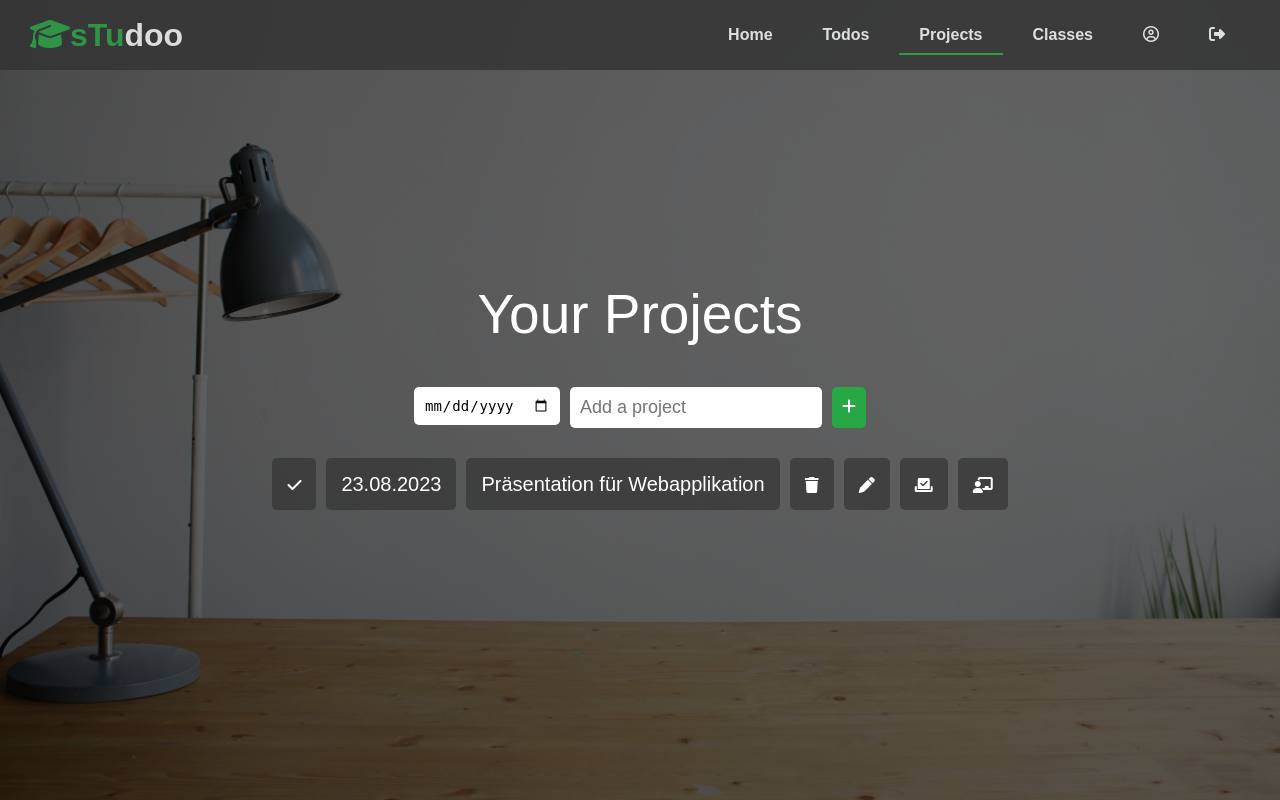
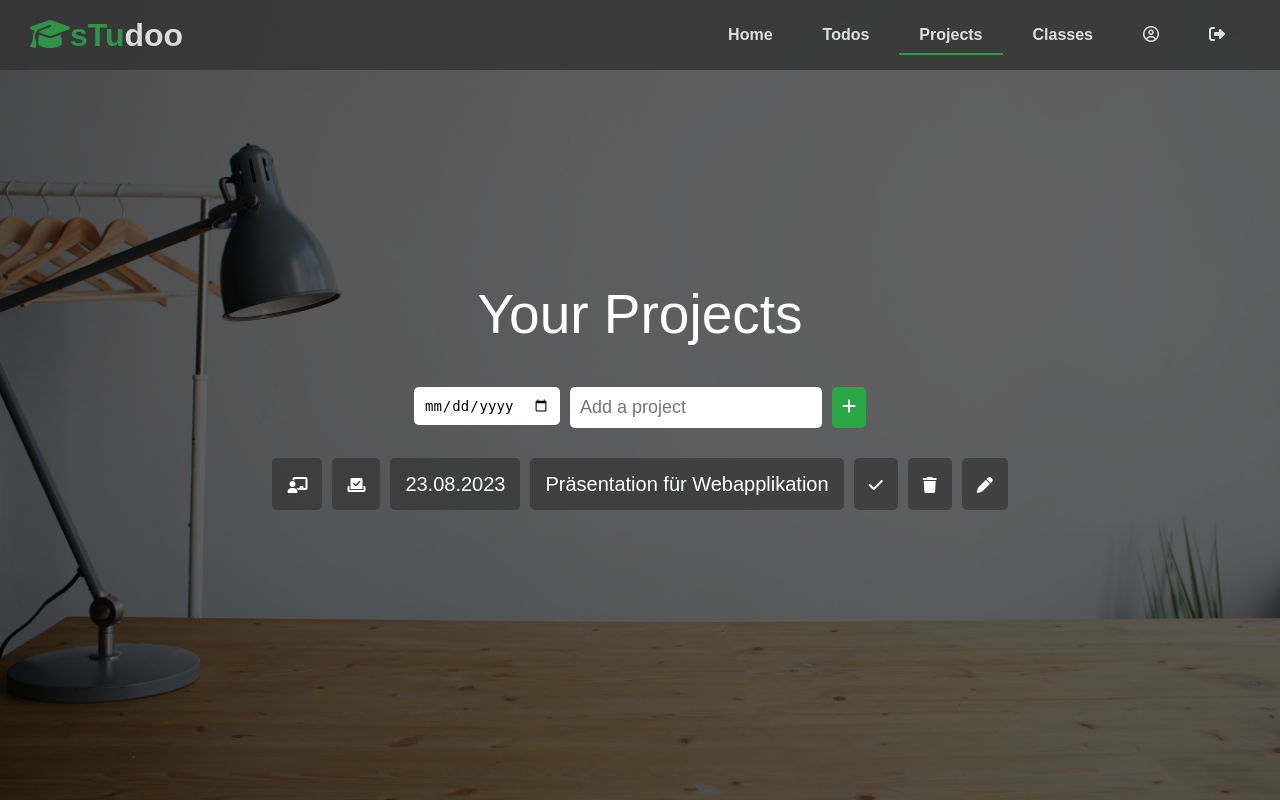
Before and after one commit to andrej-moor/sTudoo, a Flask app: template templates/projects.html in a window 1280 px wide. Run offline with Flask 3, Linux system fonts and the light colour scheme; the template is opened without the code that fills it, so the values that code supplies are empty; some libraries are stand-ins or nearby versions; some web fonts are replaced.

Commit message:
Change CSS Link

```diff
--- a/templates/projects.html
+++ b/templates/projects.html
@@ -4,8 +4,8 @@
   <meta charset="UTF-8">
   <meta http-equiv="X-UA-Compatible" content="IE=edge">
   <meta name="viewport" content="width=device-width, initial-scale=1.0">
-  <link rel="stylesheet" href="CSS/utilities.css">
-  <link rel="stylesheet" href="CSS/stylesheet_projects.css">
+  <link rel="stylesheet" href="/static/css/utilities.css">
+  <link rel="stylesheet" href="/static/css/stylesheet_projects.css">
   <script src="https://kit.fontawesome.com/29bd2ed884.js" crossorigin="anonymous"></script>
   <title>sTudoo | Projects </title>
 </head>
@@ -40,14 +40,13 @@
       <div id="projects-overview">
         <table>
           <tr>
+            <td><a href="#" class="pen"><i class="fa-solid fa-chalkboard-user"></i></a></td>
+            <td><a href="#" class="pen"><i class="fa-sharp fa-solid fa-check-to-slot"></i></a></td>
+            <td>23.08.2023</td>
+            <td><a href="#" class="project-link">Präsentation für Webapplikation</a></td>
             <td><a href="#" class="checkmark"><i class="fa-solid fa-check"></td>
-            <td>23.08.2023</td>
-            <td>Präsentation für Webapplikation</td>
             <td><a href="#" class="trash"><i class="fa-solid fa-trash"></td>
             <td><a href="#" class="pen"><i class="fa-solid fa-pen"></i></a></td>
-            <!-- Add a Todo to Project List -->
-            <td><a href="#" class="pen"><i class="fa-sharp fa-solid fa-check-to-slot"></i></a></td>
-            <td><a href="#" class="pen"><i class="fa-solid fa-chalkboard-user"></i></a></td>
           </tr>
         </table>
       </div>
```
